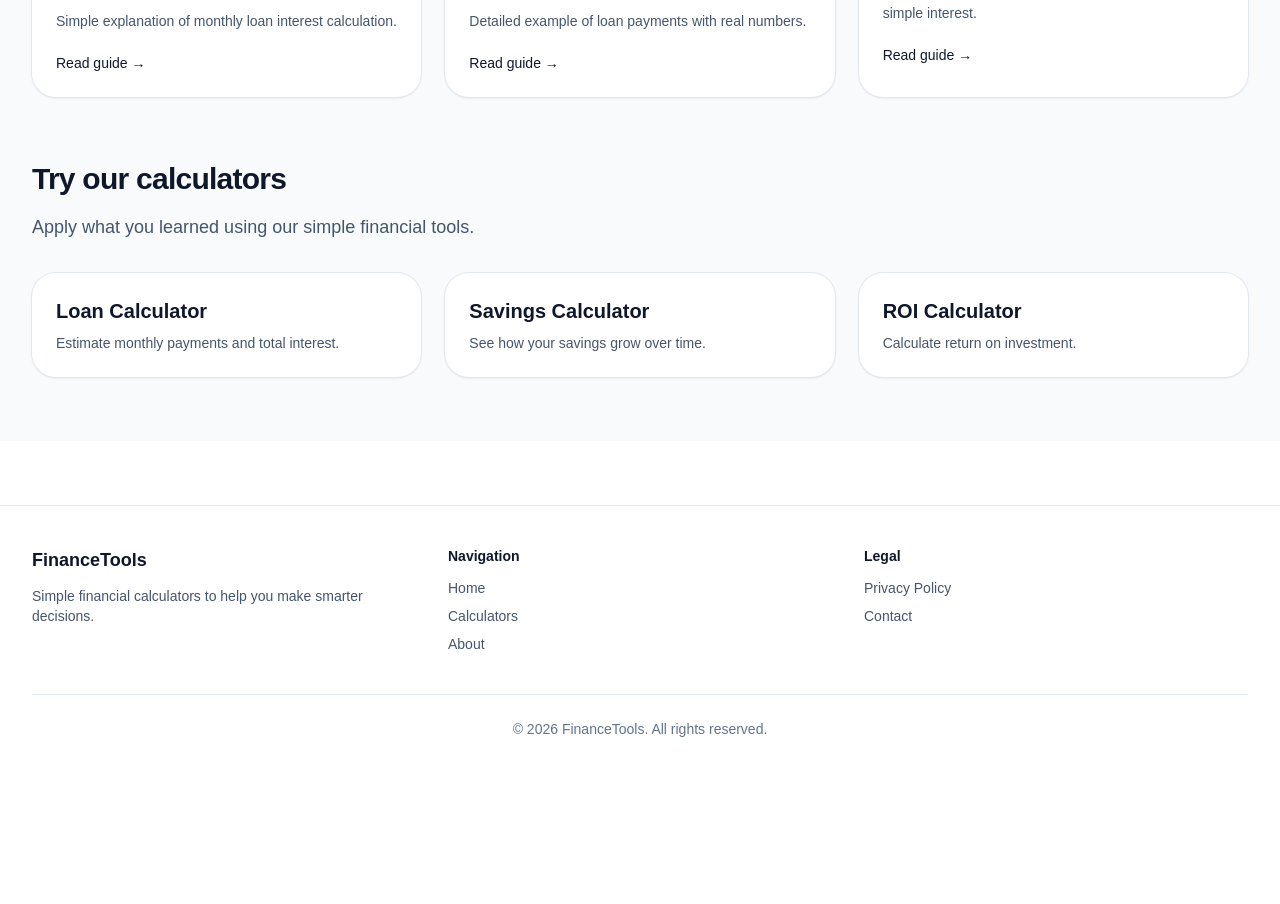
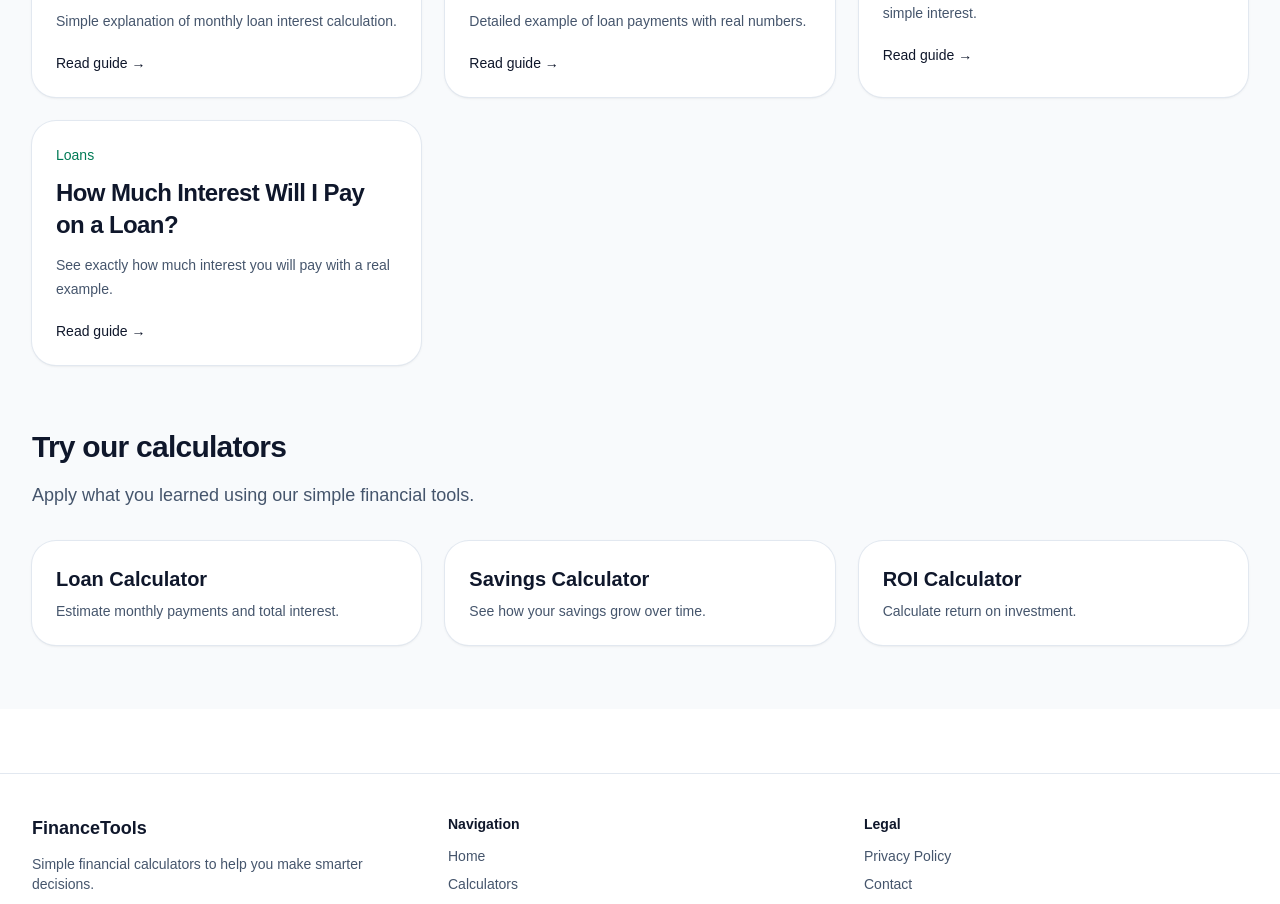
Before and after one commit to alameersam/finance-tools, a Next.js app: page /guides in a window 1280 px wide. Shown: the part 2140-3044 px from the top of the page. Before the commit the page ends 2919 px from the top, so only its background shows below. Built offline with nearby package versions, Linux system fonts and the light colour scheme.

Commit message:
add interest total article to guides page

```diff
--- a/app/guides/page.tsx
+++ b/app/guides/page.tsx
@@ -137,6 +137,12 @@ const guides = [
   href: "/guides/compound-vs-simple-interest",
   category: "Savings",
 },
+{
+  title: "How Much Interest Will I Pay on a Loan?",
+  description: "See exactly how much interest you will pay with a real example.",
+  href: "/guides/how-much-interest-will-i-pay-on-a-loan",
+  category: "Loans",
+},
 ];
 
 export default function GuidesPage() {
```
